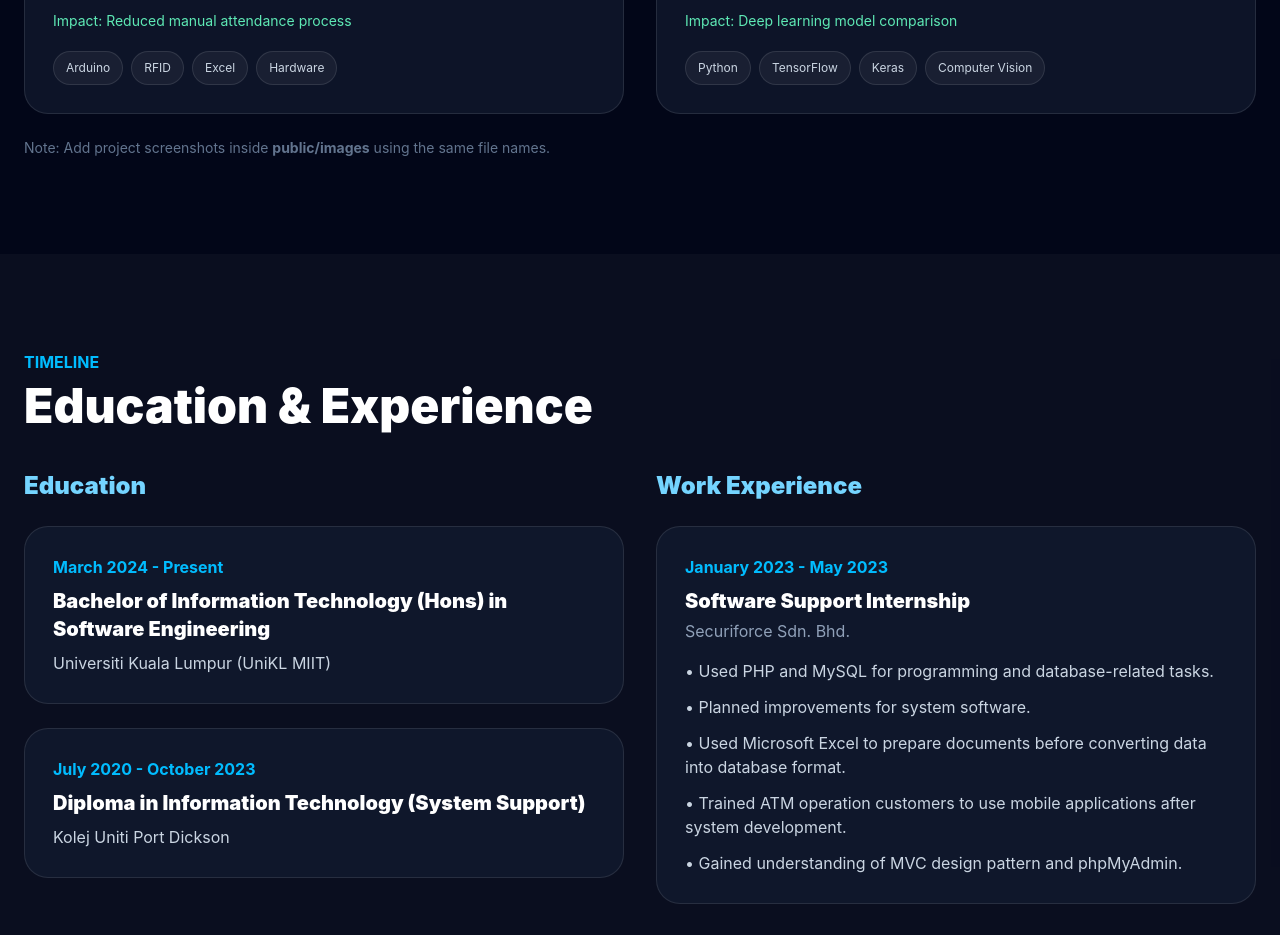
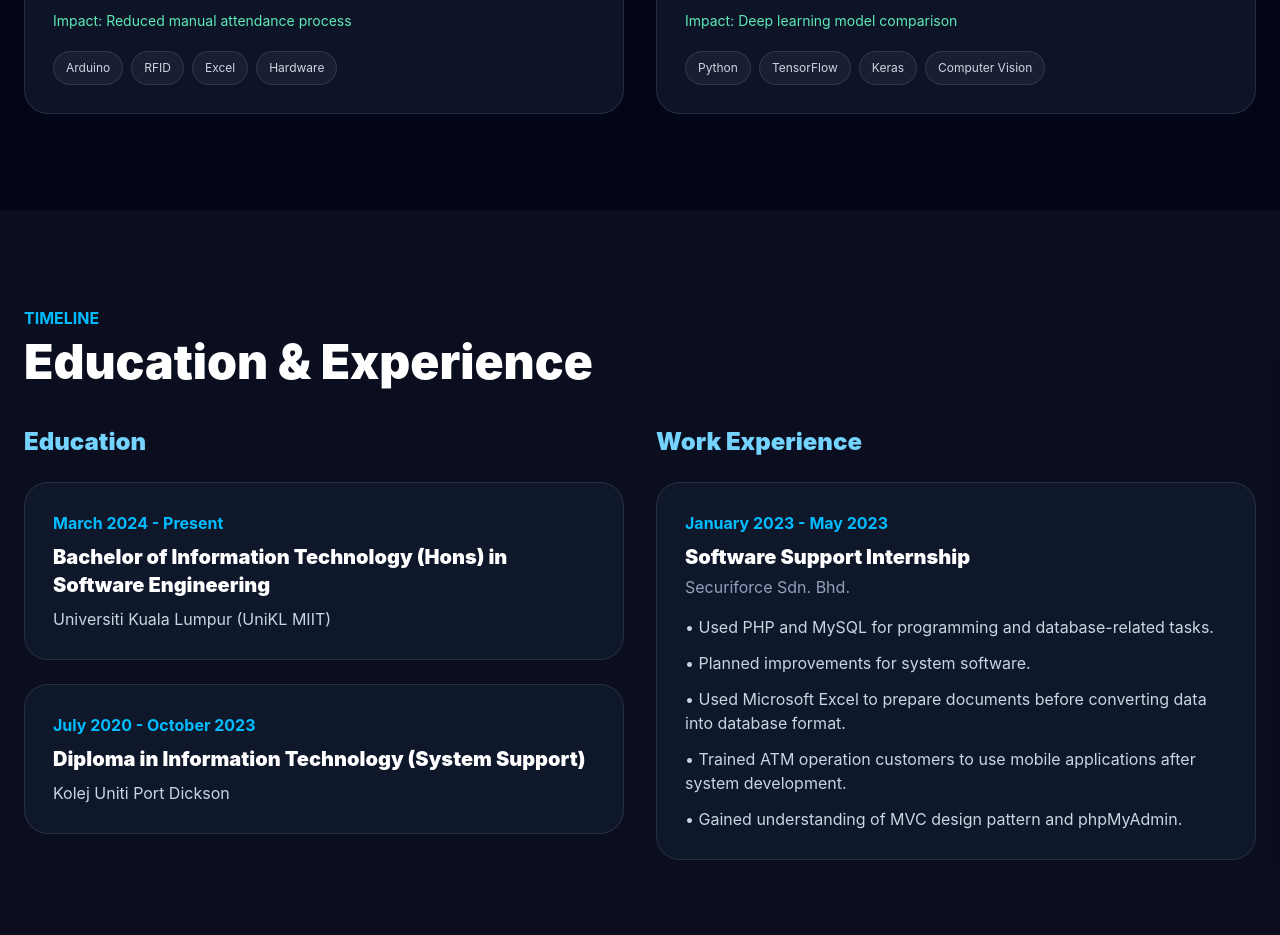
Before and after one commit to Moonmoon91/portfolio, a React app: page / in a window 1280 px wide. Shown: the part 3960-4895 px from the top of the page. Built offline with nearby package versions, Linux system fonts and the light colour scheme; the HTML template or start-up script is replaced by a standard one.

Commit message:
update portfolio based on resume

```diff
--- a/src/components/Projects.jsx
+++ b/src/components/Projects.jsx
@@ -51,9 +51,7 @@ function Projects() {
           ))}
         </div>
 
-        <p className="text-slate-500 mt-6 text-sm">
-          Note: Add project screenshots inside <b>public/images</b> using the same file names.
-        </p>
+
       </div>
     </section>
   );
```
